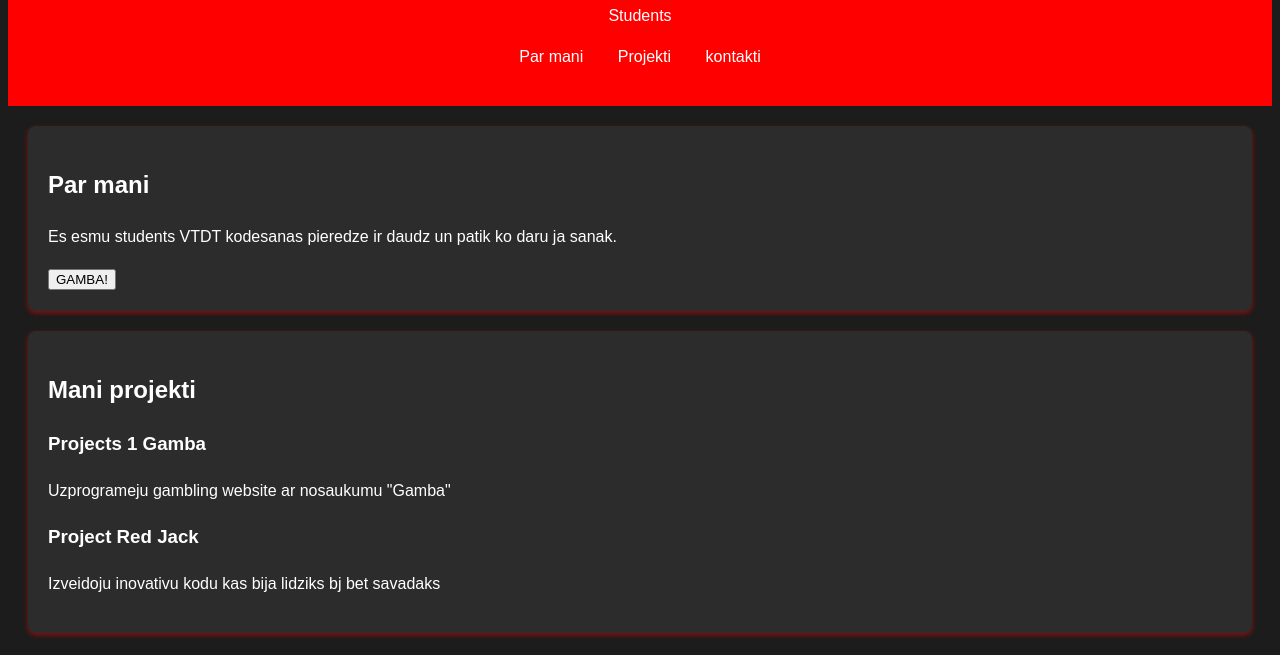
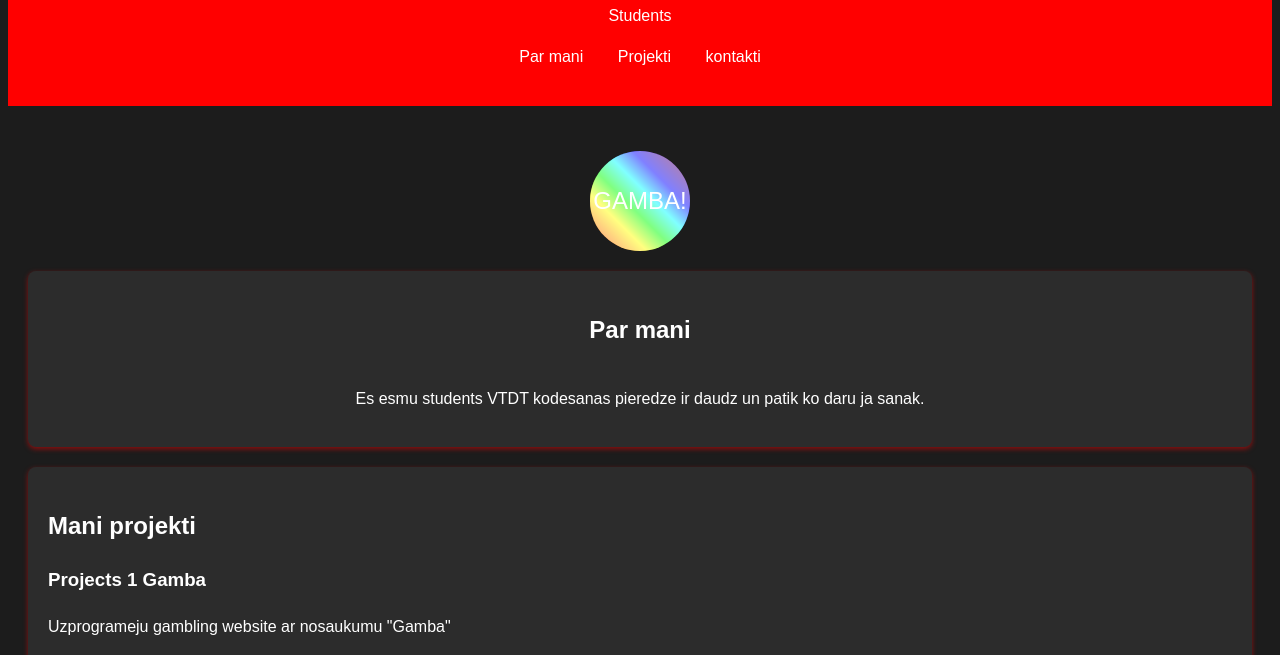
Before and after one commit to yoid22/Sipola-portfoli, a plain HTML site: page index.html in a window 1280 px wide. Shown: the part 114-769 px from the top of the page. Drawn offline with Linux system fonts and the light colour scheme.

Commit message:
cool poga

```diff
--- a/index.html
+++ b/index.html
@@ -17,12 +17,13 @@
                 <li><a href="#contact">kontakti</a></li>
             </ul>
         </nav>
-    </header>
+    </header></br>
+    <button id="magic-button">GAMBA!</button>
 
     <section id="about">
         <h2>Par mani</h2>
         <p>Es esmu students VTDT kodesanas pieredze ir daudz un patik ko daru ja sanak.</p>
-        <button id="magic-button">GAMBA!</button>
+
     </section>
 
     <section id="projects">
--- a/styles.css
+++ b/styles.css
@@ -2,6 +2,9 @@ img {
     display: block;
     margin-left: auto;
     margin-right: auto;
+    width: 50%; /* Set the width to 50% of its parent container */
+    max-width: 400px; /* Optional: Set a maximum width for larger screens */
+    height: auto; /* Maintain aspect ratio */
     transition: transform 0.3s ease;
 }
 
@@ -94,3 +97,62 @@ section {
     box-shadow: 0 2px 5px rgba(255, 0, 0, 0.5); /* Red shadow */
     transition: transform 0.3s;
 }
+/* Styles for the magic button */
+#magic-button {
+    background: linear-gradient(45deg, #ff0000, #ff7f00, #ffff00, #00ff00, #00ffff, #0000ff, #4b0082, #9400d3); /* Rainbow gradient */
+    border: none; /* Remove borders */
+    color: white; /* White text */
+    padding: 20px; /* Padding for size */
+    text-align: center; /* Centered text */
+    text-decoration: none; /* No underline */
+    display: flex; /* Use flexbox for centering */
+    justify-content: center; /* Center horizontally */
+    align-items: center; /* Center vertically */
+    font-size: 24px; /* Bigger font size */
+    margin: 20px auto; /* Center the button horizontally */
+    cursor: pointer; /* Pointer cursor on hover */
+    border-radius: 50%; /* Circular shape */
+    transition: transform 0.2s, box-shadow 0.3s; /* Smooth transitions */
+    width: 100px; /* Fixed width */
+    height: 100px; /* Fixed height */
+    position: relative; /* Position for shine effect */
+    overflow: hidden; /* Hide overflow for shine effect */
+}
+
+/* Shine effect */
+#magic-button::before {
+    content: '';
+    position: absolute;
+    top: -50%;
+    left: -50%;
+    width: 200%;
+    height: 200%;
+    background: rgba(255, 255, 255, 0.5); /* White shine */
+    border-radius: 50%; /* Circular shine */
+    animation: shine 1.5s infinite; /* Shine animation */
+}
+
+/* Shine animation */
+@keyframes shine {
+    0% {
+        transform: translate(-100%, -100%) rotate(30deg);
+    }
+    100% {
+        transform: translate(100%, 100%) rotate(30deg);
+    }
+}
+
+/* Hover effect */
+#magic-button:hover {
+    transform: scale(1.1); /* Slightly increase size on hover */
+    box-shadow: 0 0 20px rgba(255, 255, 255, 0.8); /* Glow effect on hover */
+}
+
+/* Centering the button within its container */
+#about {
+    display: flex; /* Use flexbox */
+    flex-direction: column; /* Stack children vertically */
+    align-items: center; /* Center horizontally */
+    justify-content: center; /* Center vertically (if needed) */
+    height: auto; /* Adjust the height as necessary */
+}
```
